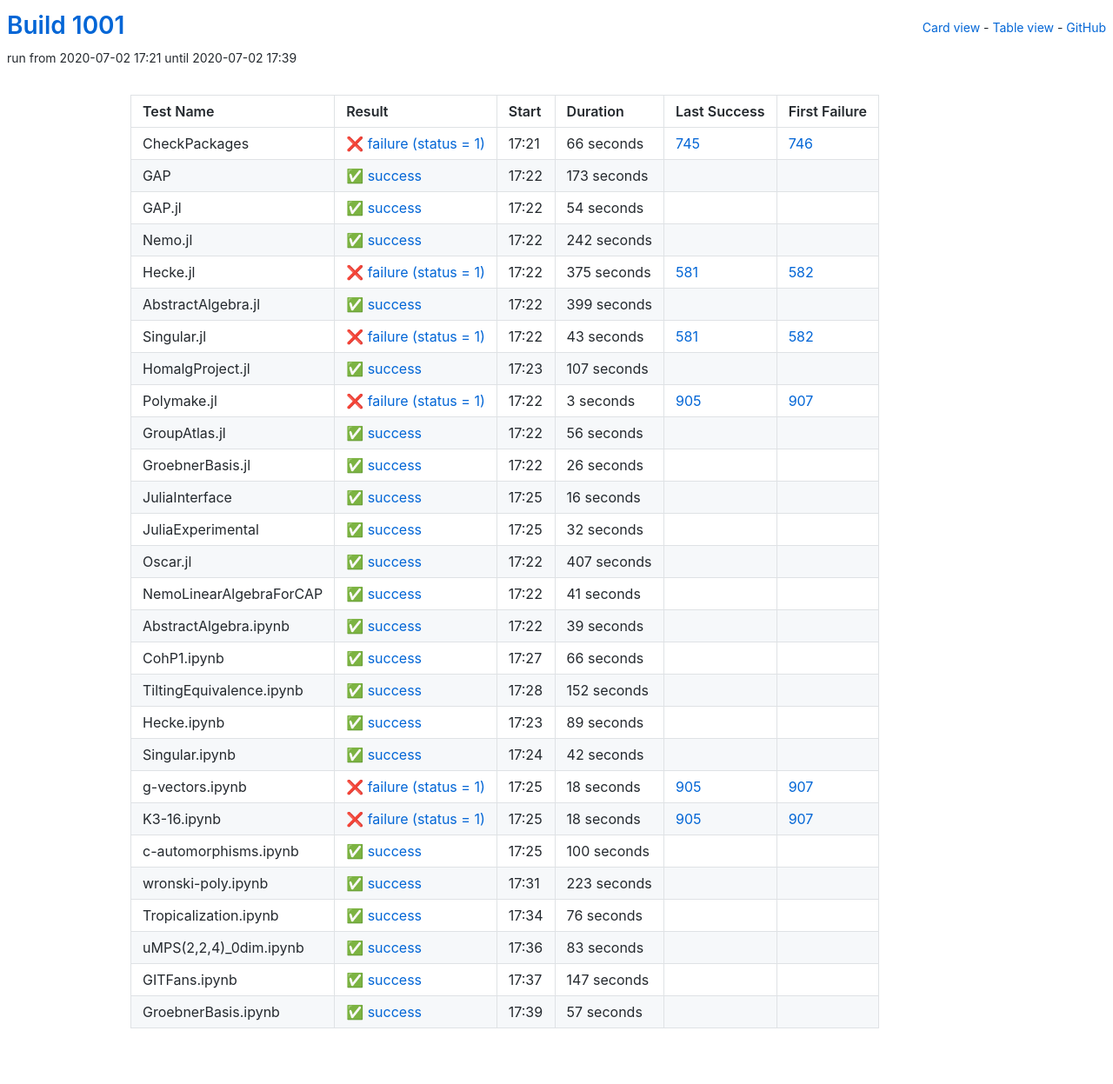
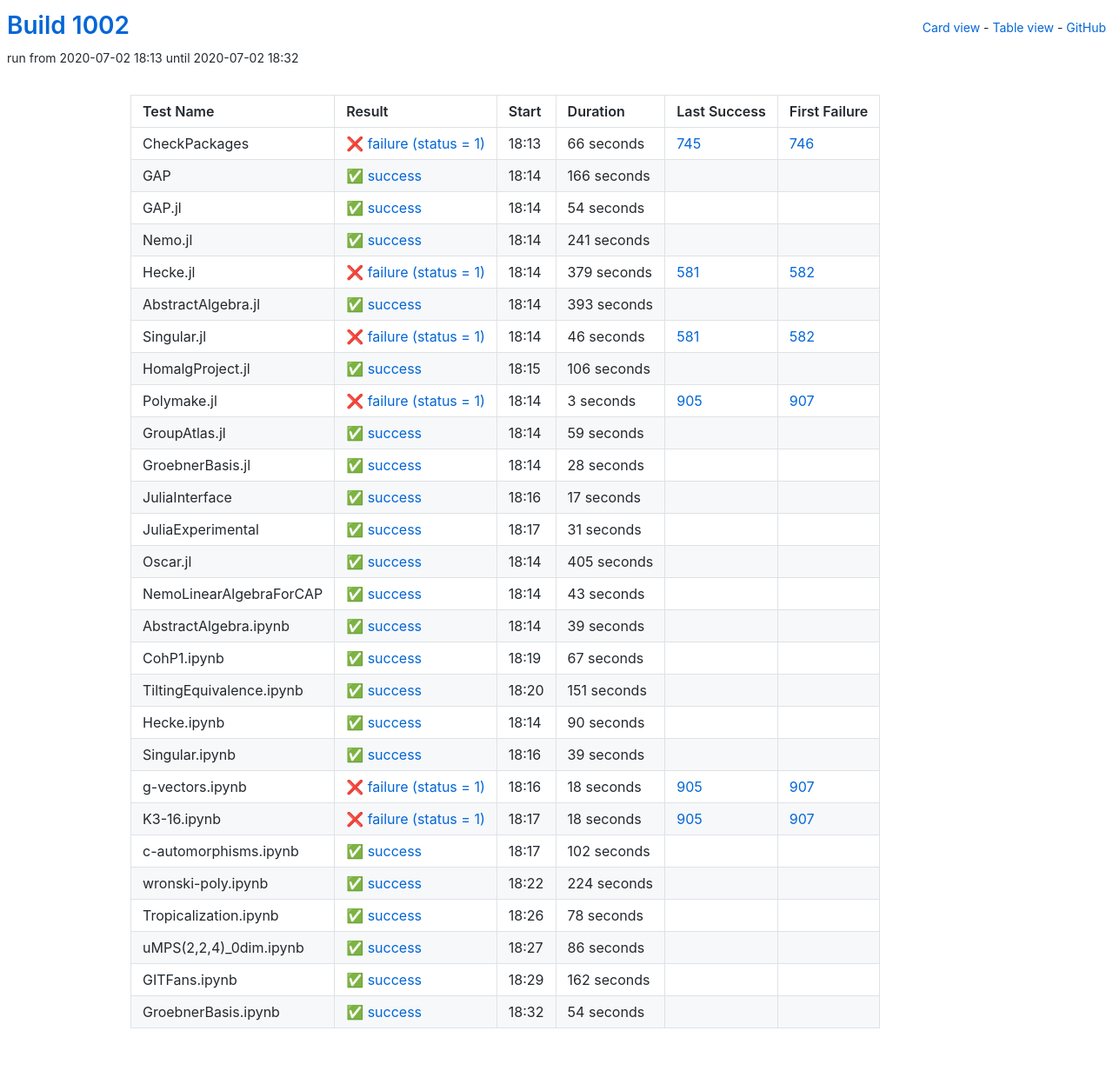
Before and after one commit to oscar-system/oscar-ci-status-1.4, a Jekyll site: the page built from table.html, in a window 1280 px wide. Shown: the whole page at 87% size. Built offline with Jekyll 4.4.1, drawn with Linux system fonts in a browser that asks for light colours.

Commit message:
Build #1002

```diff
--- a/_data/ci.yml
+++ b/_data/ci.yml
@@ -1,6 +1,6 @@
 ---
-build: 1001
-build_url: https://oscarci.mathematik.uni-kl.de/job/oscar-julia-1.4/1001/
+build: 1002
+build_url: https://oscarci.mathematik.uni-kl.de/job/oscar-julia-1.4/1002/
 job: oscar-julia-1.4
 organization: oscar-system
 repo: oscar-ci-status-1.4
@@ -8,8 +8,8 @@ repourl: https://github.com/oscar-system/oscar-ci-status-1.4
 tests:
 - name: CheckPackages
   id: checkpackages
-  log: https://oscarci.mathematik.uni-kl.de/job/oscar-julia-1.4/1001/artifact/logs/build-1001/CheckPackages.log
-  start: 2020-07-02 17:21
+  log: https://oscarci.mathematik.uni-kl.de/job/oscar-julia-1.4/1002/artifact/logs/build-1002/CheckPackages.log
+  start: 2020-07-02 18:13
   success: false
   exitcode: 1
   status: failure
@@ -20,20 +20,20 @@ tests:
   first_failure_url: https://oscarci.mathematik.uni-kl.de/job/oscar-julia-1.4/746/
 - name: GAP
   id: gap
-  log: https://oscarci.mathematik.uni-kl.de/job/oscar-julia-1.4/1001/artifact/logs/build-1001/GAP.log
-  start: 2020-07-02 17:22
+  log: https://oscarci.mathematik.uni-kl.de/job/oscar-julia-1.4/1002/artifact/logs/build-1002/GAP.log
+  start: 2020-07-02 18:14
   success: true
   exitcode: 0
   status: success
-  duration: 173
+  duration: 166
   last_success: false
   last_success_url:
   first_failure: false
   first_failure_url:
 - name: GAP.jl
   id: gap-jl
-  log: https://oscarci.mathematik.uni-kl.de/job/oscar-julia-1.4/1001/artifact/logs/build-1001/GAP.jl.log
-  start: 2020-07-02 17:22
+  log: https://oscarci.mathematik.uni-kl.de/job/oscar-julia-1.4/1002/artifact/logs/build-1002/GAP.jl.log
+  start: 2020-07-02 18:14
   success: true
   exitcode: 0
   status: success
@@ -44,68 +44,68 @@ tests:
   first_failure_url:
 - name: Nemo.jl
   id: nemo-jl
-  log: https://oscarci.mathematik.uni-kl.de/job/oscar-julia-1.4/1001/artifact/logs/build-1001/Nemo.jl.log
-  start: 2020-07-02 17:22
+  log: https://oscarci.mathematik.uni-kl.de/job/oscar-julia-1.4/1002/artifact/logs/build-1002/Nemo.jl.log
+  start: 2020-07-02 18:14
   success: true
   exitcode: 0
   status: success
-  duration: 242
+  duration: 241
   last_success: false
   last_success_url:
   first_failure: false
   first_failure_url:
 - name: Hecke.jl
   id: hecke-jl
-  log: https://oscarci.mathematik.uni-kl.de/job/oscar-julia-1.4/1001/artifact/logs/build-1001/Hecke.jl.log
-  start: 2020-07-02 17:22
+  log: https://oscarci.mathematik.uni-kl.de/job/oscar-julia-1.4/1002/artifact/logs/build-1002/Hecke.jl.log
+  start: 2020-07-02 18:14
   success: false
   exitcode: 1
   status: failure
-  duration: 375
+  duration: 379
   last_success: 581
   last_success_url: https://oscarci.mathematik.uni-kl.de/job/oscar-julia-1.4/581/
   first_failure: 582
   first_failure_url: https://oscarci.mathematik.uni-kl.de/job/oscar-julia-1.4/582/
 - name: AbstractAlgebra.jl
   id: abstractalgebra-jl
-  log: https://oscarci.mathematik.uni-kl.de/job/oscar-julia-1.4/1001/artifact/logs/build-1001/AbstractAlgebra.jl.log
-  start: 2020-07-02 17:22
+  log: https://oscarci.mathematik.uni-kl.de/job/oscar-julia-1.4/1002/artifact/logs/build-1002/AbstractAlgebra.jl.log
+  start: 2020-07-02 18:14
   success: true
   exitcode: 0
   status: success
-  duration: 399
+  duration: 393
   last_success: false
   last_success_url:
   first_failure: false
   first_failure_url:
 - name: Singular.jl
   id: singular-jl
-  log: https://oscarci.mathematik.uni-kl.de/job/oscar-julia-1.4/1001/artifact/logs/build-1001/Singular.jl.log
-  start: 2020-07-02 17:22
+  log: https://oscarci.mathematik.uni-kl.de/job/oscar-julia-1.4/1002/artifact/logs/build-1002/Singular.jl.log
+  start: 2020-07-02 18:14
   success: false
   exitcode: 1
   status: failure
-  duration: 43
+  duration: 46
   last_success: 581
   last_success_url: https://oscarci.mathematik.uni-kl.de/job/oscar-julia-1.4/581/
   first_failure: 582
   first_failure_url: https://oscarci.mathematik.uni-kl.de/job/oscar-julia-1.4/582/
 - name: HomalgProject.jl
   id: homalgproject-jl
-  log: https://oscarci.mathematik.uni-kl.de/job/oscar-julia-1.4/1001/artifact/logs/build-1001/HomalgProject.jl.log
-  start: 2020-07-02 17:23
+  log: https://oscarci.mathematik.uni-kl.de/job/oscar-julia-1.4/1002/artifact/logs/build-1002/HomalgProject.jl.log
+  start: 2020-07-02 18:15
   success: true
   exitcode: 0
   status: success
-  duration: 107
+  duration: 106
   last_success: false
   last_success_url:
   first_failure: false
   first_failure_url:
 - name: Polymake.jl
   id: polymake-jl
-  log: https://oscarci.mathematik.uni-kl.de/job/oscar-julia-1.4/1001/artifact/logs/build-1001/Polymake.jl.log
-  start: 2020-07-02 17:22
+  log: https://oscarci.mathematik.uni-kl.de/job/oscar-julia-1.4/1002/artifact/logs/build-1002/Polymake.jl.log
+  start: 2020-07-02 18:14
   success: false
   exitcode: 1
   status: failure
@@ -116,80 +116,80 @@ tests:
   first_failure_url: https://oscarci.mathematik.uni-kl.de/job/oscar-julia-1.4/907/
 - name: GroupAtlas.jl
   id: groupatlas-jl
-  log: https://oscarci.mathematik.uni-kl.de/job/oscar-julia-1.4/1001/artifact/logs/build-1001/GroupAtlas.jl.log
-  start: 2020-07-02 17:22
+  log: https://oscarci.mathematik.uni-kl.de/job/oscar-julia-1.4/1002/artifact/logs/build-1002/GroupAtlas.jl.log
+  start: 2020-07-02 18:14
   success: true
   exitcode: 0
   status: success
-  duration: 56
+  duration: 59
   last_success: false
   last_success_url:
   first_failure: false
   first_failure_url:
 - name: GroebnerBasis.jl
   id: groebnerbasis-jl
-  log: https://oscarci.mathematik.uni-kl.de/job/oscar-julia-1.4/1001/artifact/logs/build-1001/GroebnerBasis.jl.log
-  start: 2020-07-02 17:22
+  log: https://oscarci.mathematik.uni-kl.de/job/oscar-julia-1.4/1002/artifact/logs/build-1002/GroebnerBasis.jl.log
+  start: 2020-07-02 18:14
   success: true
   exitcode: 0
   status: success
-  duration: 26
+  duration: 28
   last_success: false
   last_success_url:
   first_failure: false
   first_failure_url:
 - name: JuliaInterface
   id: juliainterface
-  log: https://oscarci.mathematik.uni-kl.de/job/oscar-julia-1.4/1001/artifact/logs/build-1001/JuliaInterface.log
-  start: 2020-07-02 17:25
+  log: https://oscarci.mathematik.uni-kl.de/job/oscar-julia-1.4/1002/artifact/logs/build-1002/JuliaInterface.log
+  start: 2020-07-02 18:16
   success: true
   exitcode: 0
   status: success
-  duration: 16
+  duration: 17
   last_success: false
   last_success_url:
   first_failure: false
   first_failure_url:
 - name: JuliaExperimental
   id: juliaexperimental
-  log: https://oscarci.mathematik.uni-kl.de/job/oscar-julia-1.4/1001/artifact/logs/build-1001/JuliaExperimental.log
-  start: 2020-07-02 17:25
+  log: https://oscarci.mathematik.uni-kl.de/job/oscar-julia-1.4/1002/artifact/logs/build-1002/JuliaExperimental.log
+  start: 2020-07-02 18:17
   success: true
   exitcode: 0
   status: success
-  duration: 32
+  duration: 31
   last_success: false
   last_success_url:
   first_failure: false
   first_failure_url:
 - name: Oscar.jl
   id: oscar-jl
-  log: https://oscarci.mathematik.uni-kl.de/job/oscar-julia-1.4/1001/artifact/logs/build-1001/Oscar.jl.log
-  start: 2020-07-02 17:22
+  log: https://oscarci.mathematik.uni-kl.de/job/oscar-julia-1.4/1002/artifact/logs/build-1002/Oscar.jl.log
+  start: 2020-07-02 18:14
   success: true
   exitcode: 0
   status: success
-  duration: 407
+  duration: 405
   last_success: false
   last_success_url:
   first_failure: false
   first_failure_url:
 - name: NemoLinearAlgebraForCAP
   id: nemolinearalgebraforcap
-  log: https://oscarci.mathematik.uni-kl.de/job/oscar-julia-1.4/1001/artifact/logs/build-1001/NemoLinearAlgebraForCAP.log
-  start: 2020-07-02 17:22
+  log: https://oscarci.mathematik.uni-kl.de/job/oscar-julia-1.4/1002/artifact/logs/build-1002/NemoLinearAlgebraForCAP.log
+  start: 2020-07-02 18:14
   success: true
   exitcode: 0
   status: success
-  duration: 41
+  duration: 43
   last_success: false
   last_success_url:
   first_failure: false
   first_failure_url:
 - name: AbstractAlgebra.ipynb
   id: abstractalgebra-ipynb
-  log: https://oscarci.mathematik.uni-kl.de/job/oscar-julia-1.4/1001/artifact/logs/build-1001/AbstractAlgebra.ipynb.log
-  start: 2020-07-02 17:22
+  log: https://oscarci.mathematik.uni-kl.de/job/oscar-julia-1.4/1002/artifact/logs/build-1002/AbstractAlgebra.ipynb.log
+  start: 2020-07-02 18:14
   success: true
   exitcode: 0
   status: success
@@ -200,56 +200,56 @@ tests:
   first_failure_url:
 - name: CohP1.ipynb
   id: cohp1-ipynb
-  log: https://oscarci.mathematik.uni-kl.de/job/oscar-julia-1.4/1001/artifact/logs/build-1001/CohP1.ipynb.log
-  start: 2020-07-02 17:27
+  log: https://oscarci.mathematik.uni-kl.de/job/oscar-julia-1.4/1002/artifact/logs/build-1002/CohP1.ipynb.log
+  start: 2020-07-02 18:19
   success: true
   exitcode: 0
   status: success
-  duration: 66
+  duration: 67
   last_success: false
   last_success_url:
   first_failure: false
   first_failure_url:
 - name: TiltingEquivalence.ipynb
   id: tiltingequivalence-ipynb
-  log: https://oscarci.mathematik.uni-kl.de/job/oscar-julia-1.4/1001/artifact/logs/build-1001/TiltingEquivalence.ipynb.log
-  start: 2020-07-02 17:28
+  log: https://oscarci.mathematik.uni-kl.de/job/oscar-julia-1.4/1002/artifact/logs/build-1002/TiltingEquivalence.ipynb.log
+  start: 2020-07-02 18:20
   success: true
   exitcode: 0
   status: success
-  duration: 152
+  duration: 151
   last_success: false
   last_success_url:
   first_failure: false
   first_failure_url:
 - name: Hecke.ipynb
   id: hecke-ipynb
-  log: https://oscarci.mathematik.uni-kl.de/job/oscar-julia-1.4/1001/artifact/logs/build-1001/Hecke.ipynb.log
-  start: 2020-07-02 17:23
+  log: https://oscarci.mathematik.uni-kl.de/job/oscar-julia-1.4/1002/artifact/logs/build-1002/Hecke.ipynb.log
+  start: 2020-07-02 18:14
   success: true
   exitcode: 0
   status: success
-  duration: 89
+  duration: 90
   last_success: false
   last_success_url:
   first_failure: false
   first_failure_url:
 - name: Singular.ipynb
   id: singular-ipynb
-  log: https://oscarci.mathematik.uni-kl.de/job/oscar-julia-1.4/1001/artifact/logs/build-1001/Singular.ipynb.log
-  start: 2020-07-02 17:24
+  log: https://oscarci.mathematik.uni-kl.de/job/oscar-julia-1.4/1002/artifact/logs/build-1002/Singular.ipynb.log
+  start: 2020-07-02 18:16
   success: true
   exitcode: 0
   status: success
-  duration: 42
+  duration: 39
   last_success: false
   last_success_url:
   first_failure: false
   first_failure_url:
 - name: g-vectors.ipynb
   id: g-vectors-ipynb
-  log: https://oscarci.mathematik.uni-kl.de/job/oscar-julia-1.4/1001/artifact/logs/build-1001/g-vectors.ipynb.log
-  start: 2020-07-02 17:25
+  log: https://oscarci.mathematik.uni-kl.de/job/oscar-julia-1.4/1002/artifact/logs/build-1002/g-vectors.ipynb.log
+  start: 2020-07-02 18:16
   success: false
   exitcode: 1
   status: failure
@@ -260,8 +260,8 @@ tests:
   first_failure_url: https://oscarci.mathematik.uni-kl.de/job/oscar-julia-1.4/907/
 - name: K3-16.ipynb
   id: k3-16-ipynb
-  log: https://oscarci.mathematik.uni-kl.de/job/oscar-julia-1.4/1001/artifact/logs/build-1001/K3-16.ipynb.log
-  start: 2020-07-02 17:25
+  log: https://oscarci.mathematik.uni-kl.de/job/oscar-julia-1.4/1002/artifact/logs/build-1002/K3-16.ipynb.log
+  start: 2020-07-02 18:17
   success: false
   exitcode: 1
   status: failure
@@ -272,72 +272,72 @@ tests:
   first_failure_url: https://oscarci.mathematik.uni-kl.de/job/oscar-julia-1.4/907/
 - name: c-automorphisms.ipynb
   id: c-automorphisms-ipynb
-  log: https://oscarci.mathematik.uni-kl.de/job/oscar-julia-1.4/1001/artifact/logs/build-1001/c-automorphisms.ipynb.log
-  start: 2020-07-02 17:25
+  log: https://oscarci.mathematik.uni-kl.de/job/oscar-julia-1.4/1002/artifact/logs/build-1002/c-automorphisms.ipynb.log
+  start: 2020-07-02 18:17
   success: true
   exitcode: 0
   status: success
-  duration: 100
+  duration: 102
   last_success: false
   last_success_url:
   first_failure: false
   first_failure_url:
 - name: wronski-poly.ipynb
   id: wronski-poly-ipynb
-  log: https://oscarci.mathematik.uni-kl.de/job/oscar-julia-1.4/1001/artifact/logs/build-1001/wronski-poly.ipynb.log
-  start: 2020-07-02 17:31
+  log: https://oscarci.mathematik.uni-kl.de/job/oscar-julia-1.4/1002/artifact/logs/build-1002/wronski-poly.ipynb.log
+  start: 2020-07-02 18:22
   success: true
   exitcode: 0
   status: success
-  duration: 223
+  duration: 224
   last_success: false
   last_success_url:
   first_failure: false
   first_failure_url:
 - name: Tropicalization.ipynb
   id: tropicalization-ipynb
-  log: https://oscarci.mathematik.uni-kl.de/job/oscar-julia-1.4/1001/artifact/logs/build-1001/Tropicalization.ipynb.log
-  start: 2020-07-02 17:34
+  log: https://oscarci.mathematik.uni-kl.de/job/oscar-julia-1.4/1002/artifact/logs/build-1002/Tropicalization.ipynb.log
+  start: 2020-07-02 18:26
   success: true
   exitcode: 0
   status: success
-  duration: 76
+  duration: 78
   last_success: false
   last_success_url:
   first_failure: false
   first_failure_url:
 - name: uMPS(2,2,4)_0dim.ipynb
   id: umps-2-2-4-0dim-ipynb
-  log: https://oscarci.mathematik.uni-kl.de/job/oscar-julia-1.4/1001/artifact/logs/build-1001/uMPS-2-2-4-_0dim.ipynb.log
-  start: 2020-07-02 17:36
+  log: https://oscarci.mathematik.uni-kl.de/job/oscar-julia-1.4/1002/artifact/logs/build-1002/uMPS-2-2-4-_0dim.ipynb.log
+  start: 2020-07-02 18:27
   success: true
   exitcode: 0
   status: success
-  duration: 83
+  duration: 86
   last_success: false
   last_success_url:
   first_failure: false
   first_failure_url:
 - name: GITFans.ipynb
   id: gitfans-ipynb
-  log: https://oscarci.mathematik.uni-kl.de/job/oscar-julia-1.4/1001/artifact/logs/build-1001/GITFans.ipynb.log
-  start: 2020-07-02 17:37
+  log: https://oscarci.mathematik.uni-kl.de/job/oscar-julia-1.4/1002/artifact/logs/build-1002/GITFans.ipynb.log
+  start: 2020-07-02 18:29
   success: true
   exitcode: 0
   status: success
-  duration: 147
+  duration: 162
   last_success: false
   last_success_url:
   first_failure: false
   first_failure_url:
 - name: GroebnerBasis.ipynb
   id: groebnerbasis-ipynb
-  log: https://oscarci.mathematik.uni-kl.de/job/oscar-julia-1.4/1001/artifact/logs/build-1001/GroebnerBasis.ipynb.log
-  start: 2020-07-02 17:39
+  log: https://oscarci.mathematik.uni-kl.de/job/oscar-julia-1.4/1002/artifact/logs/build-1002/GroebnerBasis.ipynb.log
+  start: 2020-07-02 18:32
   success: true
   exitcode: 0
   status: success
-  duration: 57
+  duration: 54
   last_success: false
   last_success_url:
   first_failure: false
```
Also changed, not shown: README.md.
